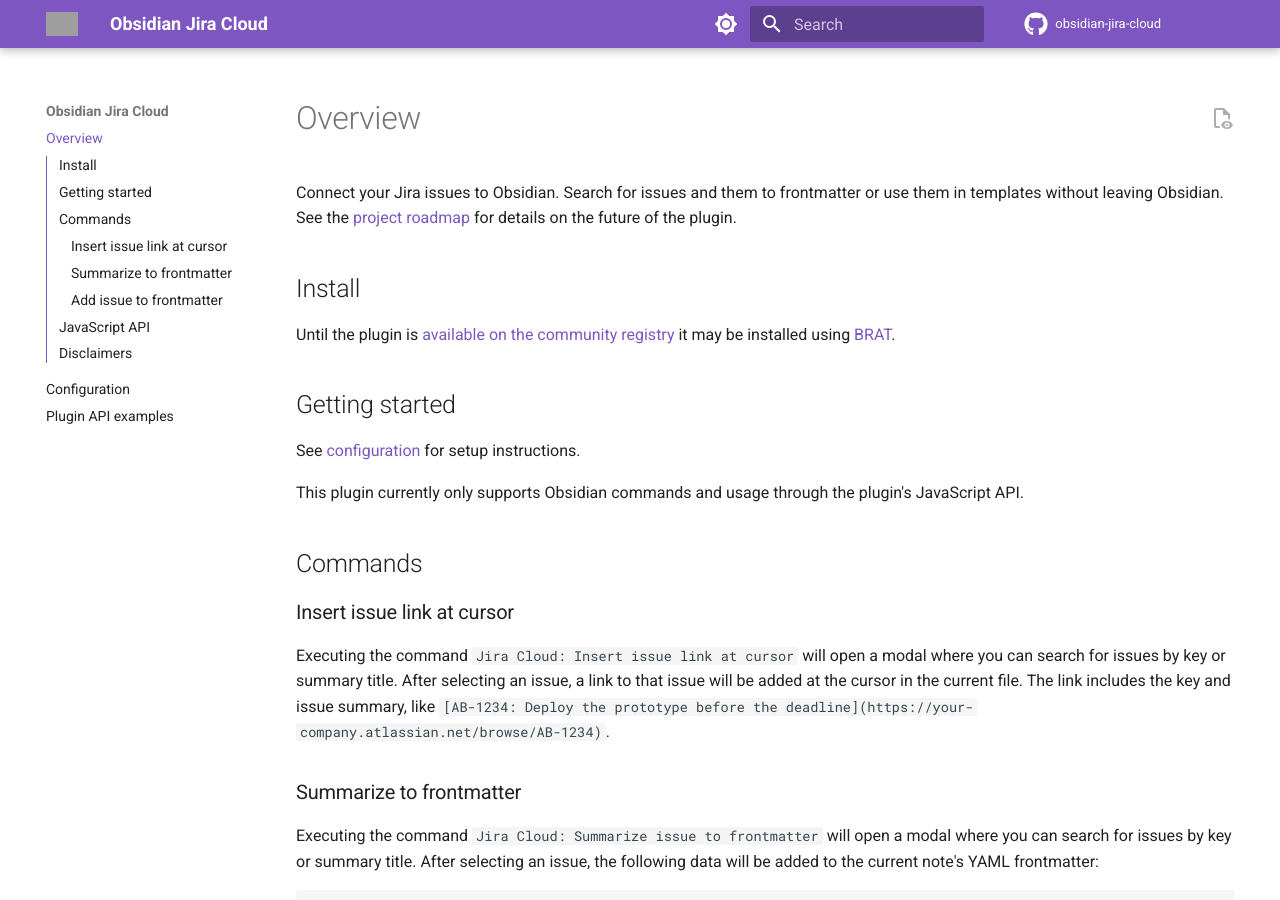
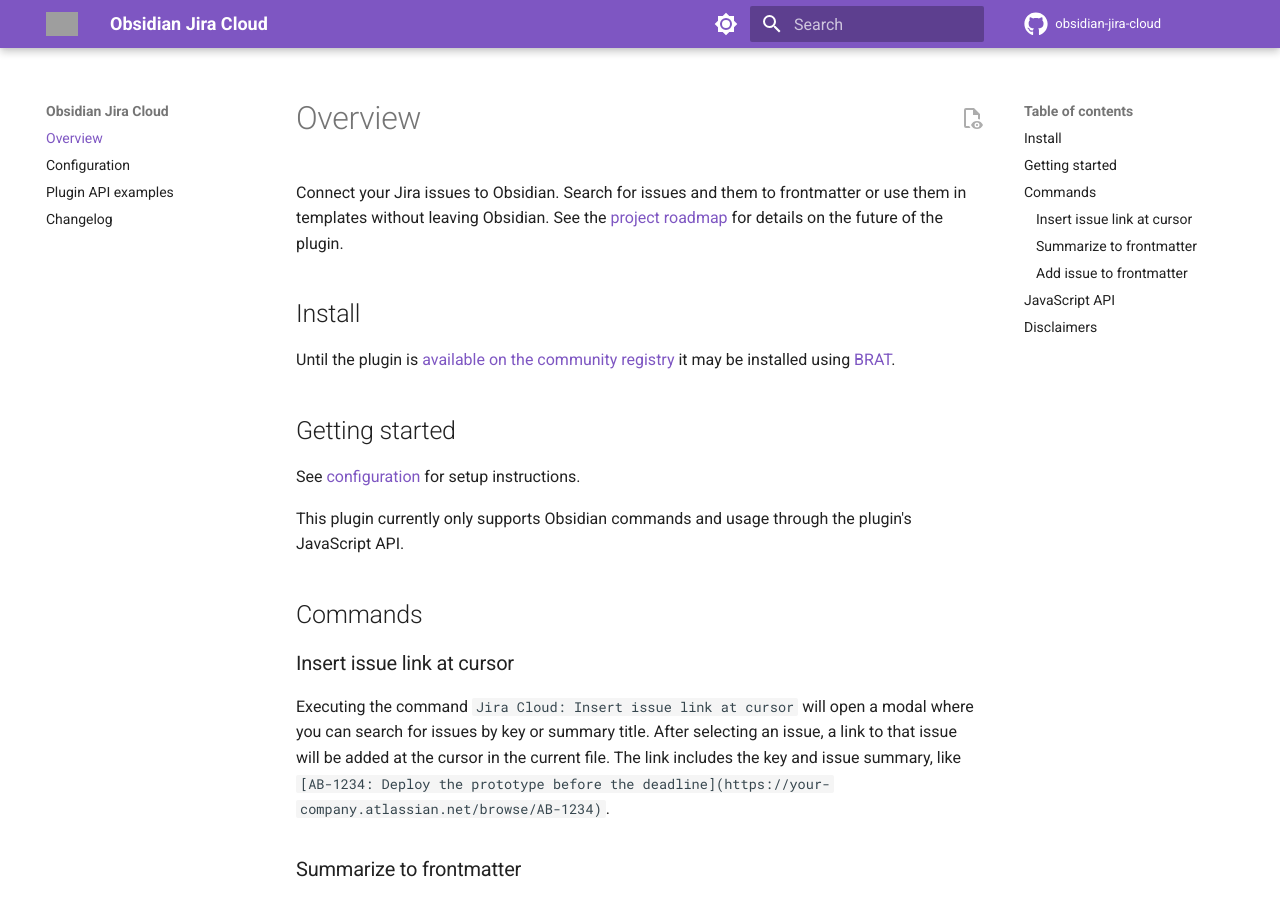
Before and after one commit to nathonius/obsidian-jira-cloud, an MkDocs documentation site: the page built from doc/docs/index.md, in a window 1280 px wide and 900 px high. Built offline with MkDocs 1.6.1 and Material for MkDocs 9.7.7, drawn with Linux system fonts in a browser that asks for light colours; comment, search, counter and statistics services are not loaded; grey boxes are pictures that could not be loaded.

Commit message:
doc: add changelog to docs

```diff
--- a/doc/mkdocs.yml
+++ b/doc/mkdocs.yml
@@ -12,6 +12,7 @@
   - "index.md"
   - "configuration.md"
   - "examples.md"
+  - "changelog.md"
 extra:
   social:
     - icon: fontawesome/brands/github
@@ -27,14 +28,12 @@
   icon:
     repo: fontawesome/brands/github
   features:
-    - navigation.sections
     - navigation.top
     - content.code.copy
     - content.code.annotate
     - content.action.view
     - search.suggest
     - search.share
-    - toc.integrate
   palette:
     # Palette toggle for light mode
     - media: "(prefers-color-scheme: light)"
@@ -63,3 +62,9 @@
   - pymdownx.inlinehilite
   - pymdownx.snippets
   - pymdownx.superfences
+  - pymdownx.details
+  - admonition
+
+plugins:
+  - search
+  - include-markdown
--- a/package.json
+++ b/package.json
@@ -8,9 +8,7 @@
     "build": "tsc -noEmit -skipLibCheck && node esbuild.config.mjs production",
     "version": "node version-bump.mjs && git add manifest.json versions.json",
     "docs:dev": "cd doc && mkdocs serve",
-    "docs:build": "cd doc && mkdocs build",
-    "docs:deploy": "cd doc && mkdocs gh-deploy",
-    "docs:install": "pip3 install mkdocs mkdocs-material"
+    "docs:install": "pip3 install mkdocs-material mkdocs-include-markdown-plugin"
   },
   "keywords": [],
   "author": {
```
Also changed, not shown: doc/docs/changelog.md (added, +4 -0 lines), 1 other file.
